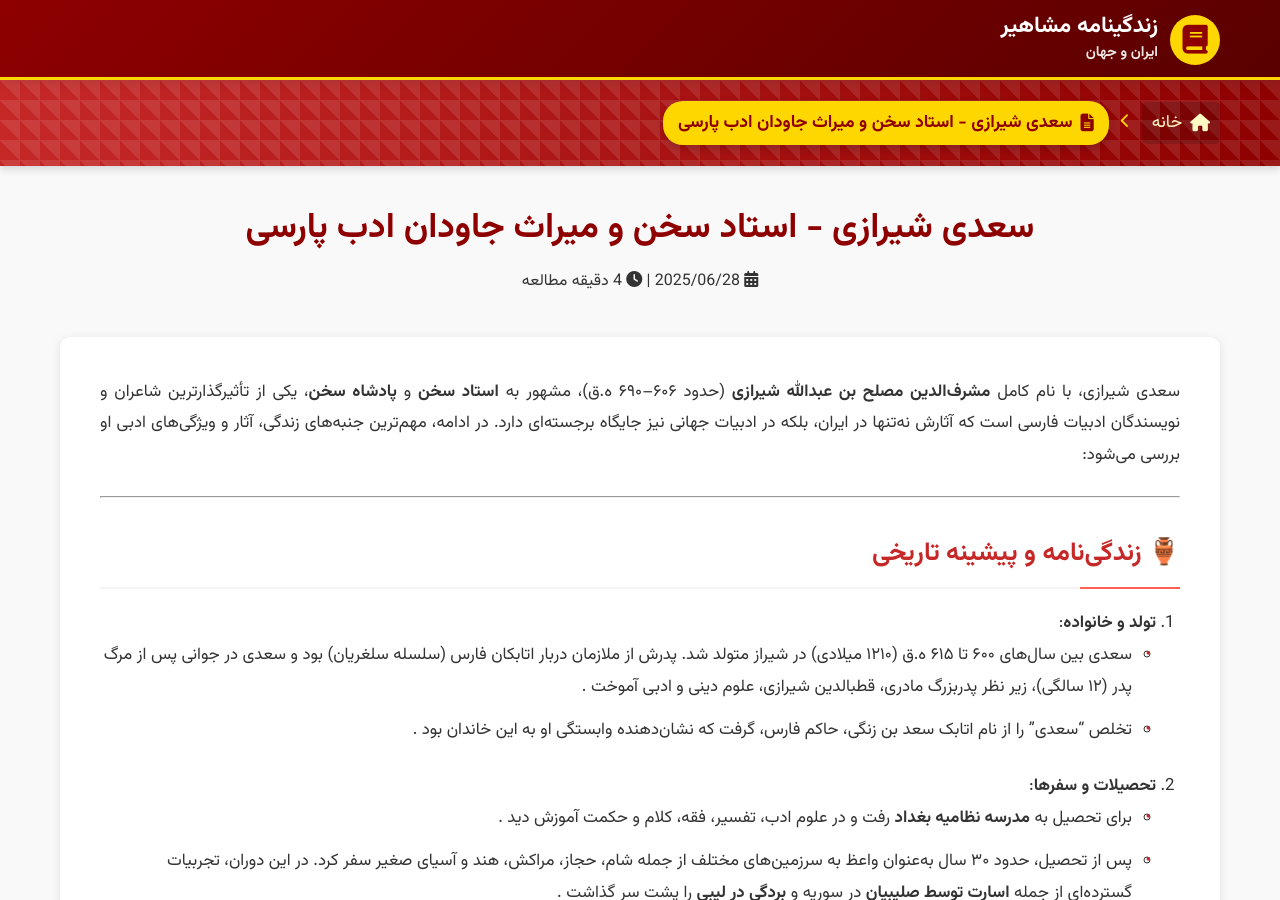
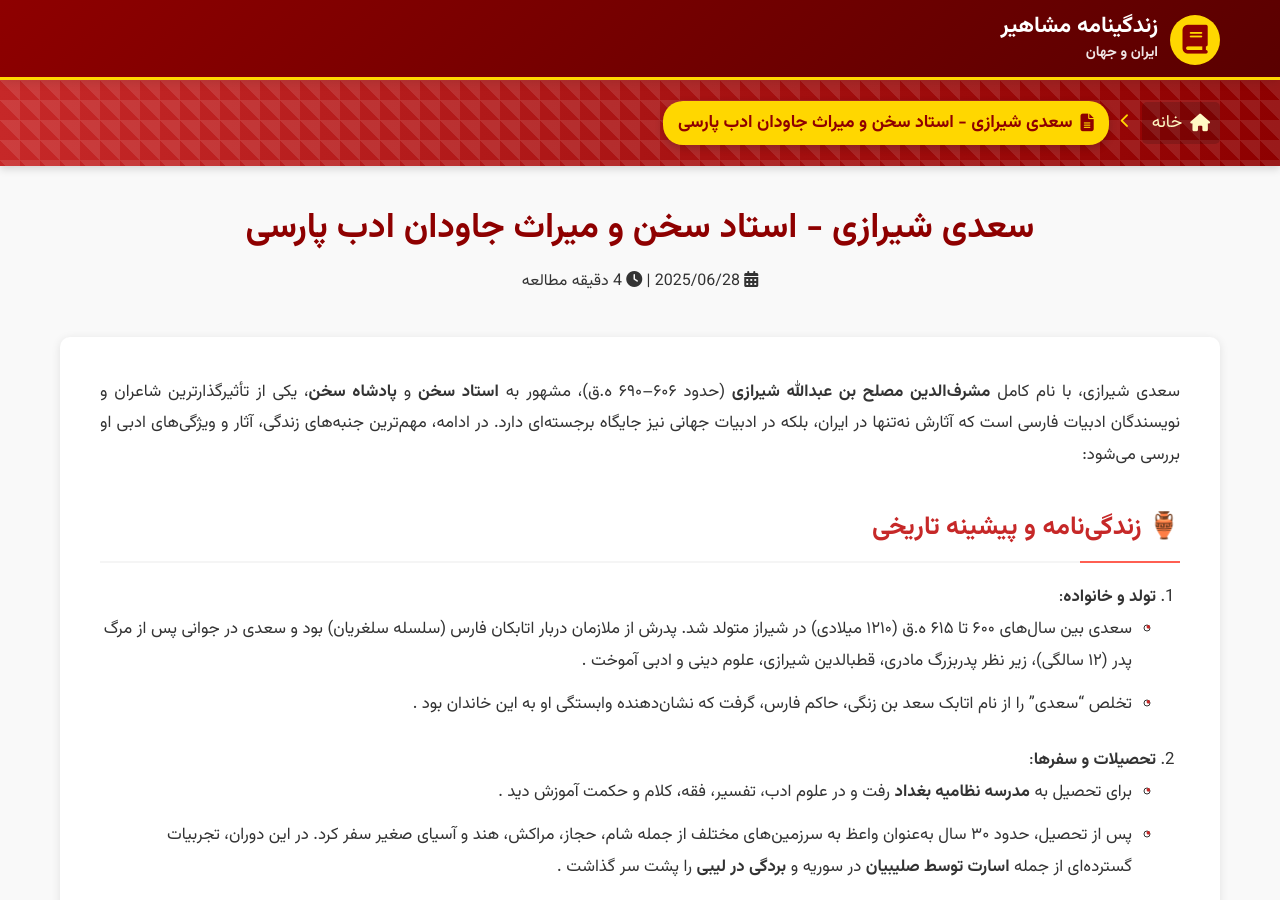
Before and after one commit to darkblog/darkblog.github.io, a Jekyll site: the page built from _posts/2025-6-28-9.md, in a window 1280 px wide and 900 px high. Built offline with Jekyll 4.4.1, drawn with Linux system fonts in a browser that asks for light colours.

Commit message:
Update 2025-6-28-9.md

```diff
--- a/_posts/2025-6-28-9.md
+++ b/_posts/2025-6-28-9.md
@@ -4,8 +4,6 @@
 ---
 
 سعدی شیرازی، با نام کامل **مشرف‌الدین مصلح بن عبدالله شیرازی** (حدود ۶۰۶–۶۹۰ ه.ق)، مشهور به **استاد سخن** و **پادشاه سخن**، یکی از تأثیرگذارترین شاعران و نویسندگان ادبیات فارسی است که آثارش نه‌تنها در ایران، بلکه در ادبیات جهانی نیز جایگاه برجسته‌ای دارد. در ادامه، مهم‌ترین جنبه‌های زندگی، آثار و ویژگی‌های ادبی او بررسی می‌شود:
-
----
 
 ## 🏺 زندگی‌نامه و پیشینه تاریخی
 1. **تولد و خانواده**:
@@ -20,9 +18,7 @@
    - در ۶۵۵ ه.ق به شیراز بازگشت و تحت حمایت اتابک ابوبکر بن سعد قرار گرفت. در این دوره، شاهکارهایش یعنی **بوستان** (۶۵۵ ه.ق) و **گلستان** (۶۵۶ ه.ق) را تألیف کرد .
    - در سال‌های پایانی عمر، همزمان با حمله مغولان، با حفظ ارتباط با حکومت، به وعظ و تألیف ادامه داد و بین سال‌های ۶۹۰ تا ۶۹۴ ه.ق درگذشت. آرامگاه او (**سعدیه**) در شیراز امروزی به‌عنوان نماد فرهنگی ایران شناخته می‌شود .
 
----
-
-### 📖 مهم‌ترین آثار
+## 📖 مهم‌ترین آثار
 سعدی در قالب‌های متنوعی از جمله غزل، مثنوی، نثر مسجع و حکایت‌های اخلاقی طبع‌آزمایی کرد:
 
 1. **بوستان (سعدینامه)**:
@@ -43,17 +39,13 @@
 4. **دیگر آثار**:
    - قصاید عربی، رباعیات، مجالس پنج‌گانه (خطابه‌ها)، و رساله‌هایی مانند "نصیحه‌الملوک" (پند به پادشاهان) .
 
----
-
-### ✍️ ویژگی‌های ادبی و سبک نگارش
+## ✍️ ویژگی‌های ادبی و سبک نگارش
 - **سادگی و روانی**: با وجود پیچیدگی مفاهیم اخلاقی، زبان او برای عموم قابل درک بود و از افراط در آرایه‌های ادبی پرهیز می‌کرد .
 - **طنز اجتماعی**: از طنز برای انتقال مفاهیم عمیق استفاده می‌کرد (مانند انتقاد از ریاکاری در شعر: "زهد پیدا کفر پنهان بود چندین روزگار") .
 - **ایجاز (گزیده‌گویی)**: توانایی بیان معانی گسترده در کمترین واژه‌ها، به‌ویژه در گلستان .
 - **تنوع قالب‌ها**: آمار اشعار او نشان می‌دهد ۴۲% غزل، ۲۹% مثنوی و ۹% قصیده سروده است. وزن‌های پرکاربردش شامل "متقارب" (۲۶% اشعار) و "مجتث" (۱۴%) است .
 
----
-
-### 🌍 میراث و تأثیر جهانی
+## 🌍 میراث و تأثیر جهانی
 - **تأثیر بر ادبیات جهان**:
    - گلستان و بوستان به زبان‌های اروپایی ترجمه شده‌اند و نویسندگانی مانند **ولتر** و **گوته** از او الهام گرفتند. بوستان در فهرست ۱۰۰ کتاب برتر تاریخ گاردین جای دارد .
    - جمله‌هایی مانند "بنی‌آدم اعضای یکدیگرند" در سازمان ملل نقش بسته است.
@@ -62,9 +54,7 @@
    - بسیاری از اشعار او به ضرب‌المثل تبدیل شده‌اند ("مشک آن است که خود ببوید، نه آنکه عطار بگوید") .
 - **آرامگاه**: سعدیه شیراز، که امروزه به‌عنوان یکی از جاذبه‌های فرهنگی ایران، سالانه پذیرای هزاران بازدیدکننده است .
 
----
-
-### خلاصه‌ای از زندگی سعدی :
+## خلاصه‌ای از زندگی سعدی :
 
 | موضوع | جزئیات |
 |-------|--------|
```
